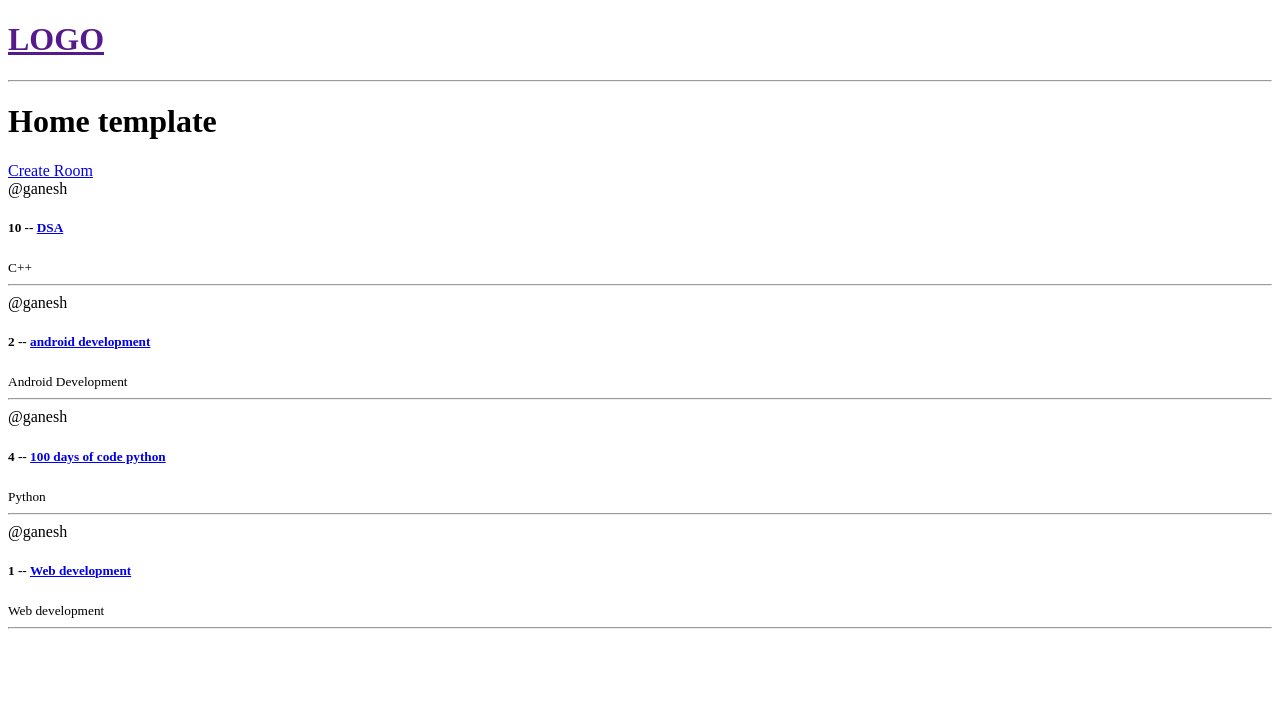
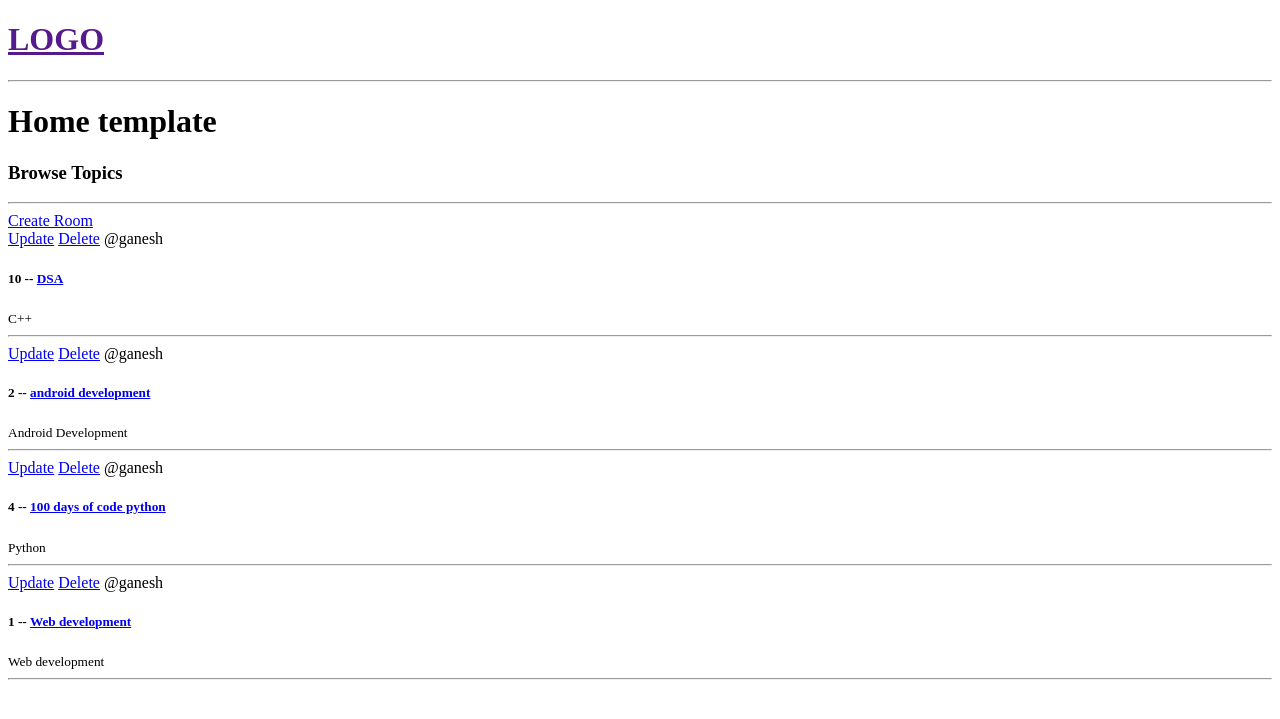
Before and after one commit to bhatganeshdarshan/discord-app, a Django app: page / in a window 1280 px wide. Shown: the top 719 px of the page. Run offline with Django 4.2, Linux system fonts and the light colour scheme; data comes from the database, SQL or seed files in the repository; both versions use the stored data as it was after the commit.

Commit message:
added delete , create and update room features

```diff
--- a/main/urls.py
+++ b/main/urls.py
@@ -4,5 +4,7 @@ from . import views
 urlpatterns=[
     path('',views.home,name="home"),
     path('room/<str:pk>/',views.room,name="room"),
-    path('create-room/',views.createRoom,name="create-room")
+    path('create-room/',views.createRoom,name="create-room"),
+    path('update-room/<str:pk>/',views.updateRoom,name="update-room"),
+    path('delete/<str:pk>/',views.deleteRoom,name="delete"),
 ]
--- a/main/views.py
+++ b/main/views.py
@@ -26,3 +26,23 @@ def createRoom(request):
             return redirect('home')
     context = {'form':form}
     return render(request,'main/room_form.html',context)
+
+
+def updateRoom(request,pk):
+    room= Room.objects.get(id=pk)
+    form= RoomForm(instance=room)
+    if request.method == 'POST':
+        form = RoomForm(request.POST,instance=room)
+        if form.is_valid():
+            form.save()
+            return redirect('home')
+    context = {'form':form}
+    return render(request, 'main/room_form.html',context)
+
+
+def deleteRoom(request,pk):
+    room = Room.objects.get(id=pk)
+    if request.method=='POST':
+        room.delete()
+        return redirect('home')
+    return render(request,'main/delete.html',{'obj':room})
--- a/templates/main/home.html
+++ b/templates/main/home.html
@@ -3,10 +3,17 @@
 {% block content %}
 <h1>Home template </h1>
 <div>
+    <div class="home-container">
+        <h3>Browse Topics</h3>
+        <hr>
+    </div>
+    <div>
         <a href="{% url 'create-room' %}">Create Room</a>
         <div>
             {% for room in rooms %}
                 <div>
+                    <a href="{% url 'update-room' room.id %}">Update</a>
+                    <a href="{% url 'delete' room.id%}">Delete</a>
                     <span>@{{room.host.username}}</span>
                     <h5>{{room.id}} -- <a href="{% url 'room' room.id %}">{{room.name}}</a></h5>
                     <small>{{room.topic.name}}</small>
@@ -15,5 +22,6 @@
             {% endfor %}
         </div>
     </div>
+</div>
 
 {% endblock content %}
```
Also changed, not shown: templates/main/delete.html (added, +12 -0 lines), db.sqlite3. Lines whose indentation alone changed are shown as unchanged.
